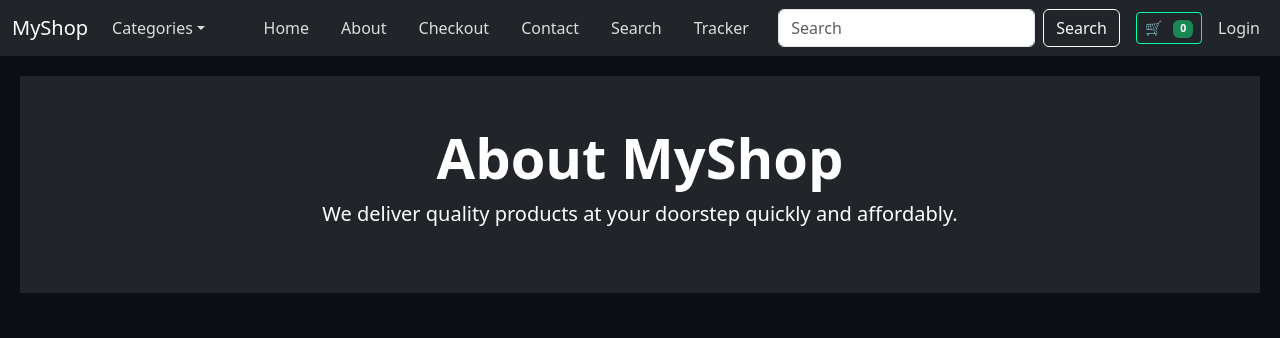
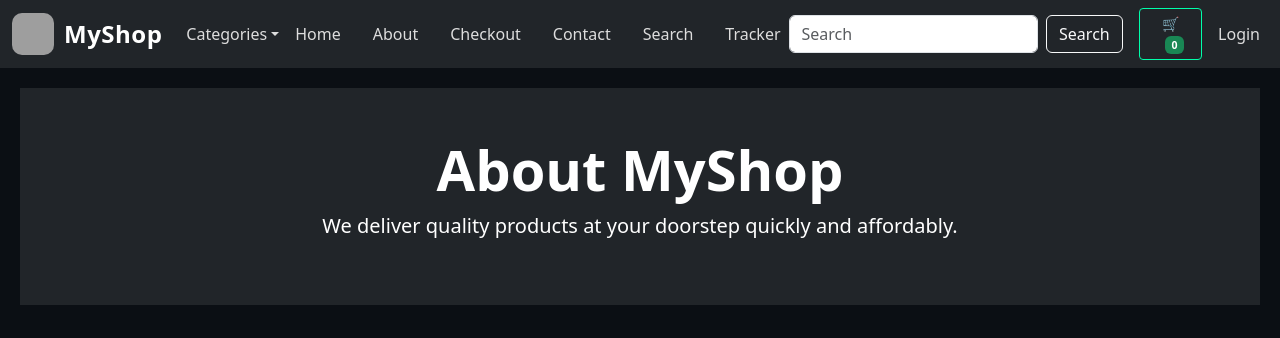
Before and after one commit to officealaj35-oss/django-project, a Django app: page /shop/about/ in a window 1280 px wide. Shown: the top 338 px of the page. Run offline with Django 5.2, Linux system fonts and the light colour scheme; grey boxes are pictures that could not be loaded.

Commit message:
added navbar logo

```diff
--- a/shop/templates/shop/besic.html
+++ b/shop/templates/shop/besic.html
@@ -48,7 +48,23 @@ body {
 <nav class="navbar navbar-expand-lg navbar-dark bg-dark">
 <div class="container-fluid">
 
-<a class="navbar-brand" href="/shop/">MyShop</a>
+<a class="navbar-brand d-flex align-items-center" href="/shop/">
+    <img src="https://cdn-icons-png.flaticon.com/512/3081/3081559.png"
+         alt="Logo"
+         width="42"
+         height="42"
+         style="border-radius:10px; object-fit:cover;">
+
+    <span style="
+        margin-left:10px;
+        font-size:24px;
+        font-weight:700;
+        color:white;
+        letter-spacing:0.5px;
+    ">
+        MyShop
+    </span>
+</a>
 
 <button class="navbar-toggler" type="button" data-bs-toggle="collapse" data-bs-target="#navbarNav">
 <span class="navbar-toggler-icon"></span>
```
